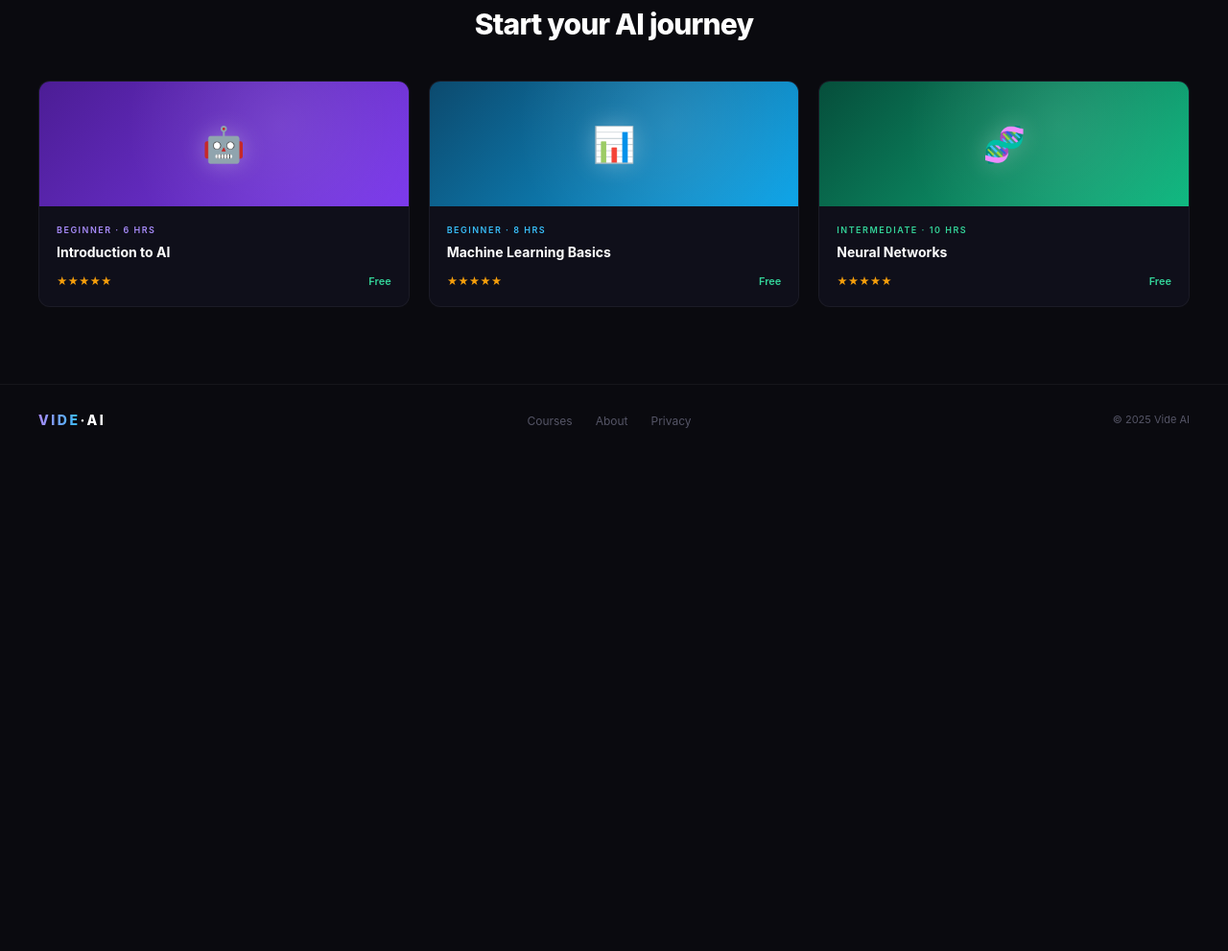
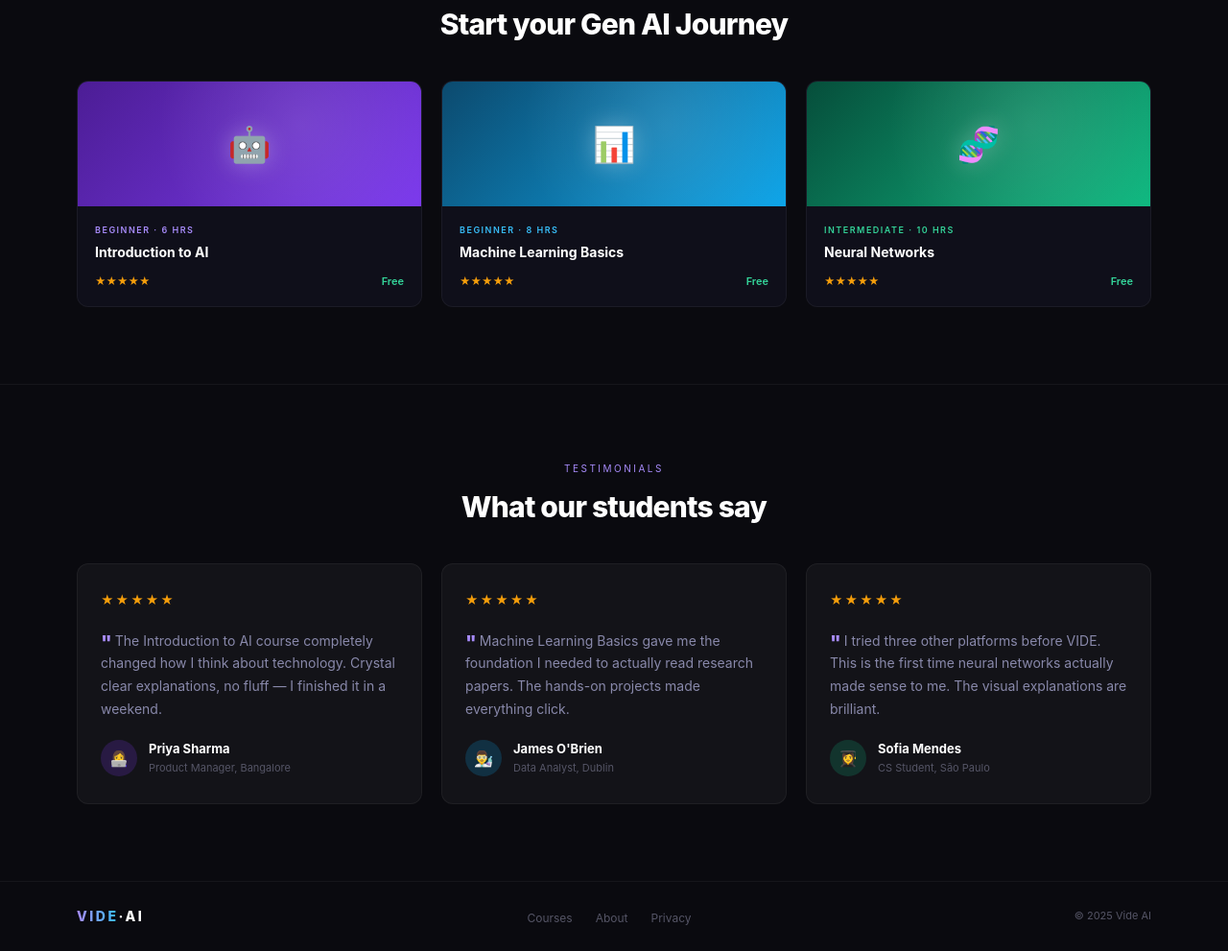
Before and after one commit to deveshksrivastava/vide-coding-coursera, a plain HTML site: page index.html in a window 1280 px wide. Shown: the part 1072-2063 px from the top of the page at 96% size. Before the commit the page ends 1545 px from the top, so only its background shows below. Drawn offline with Linux system fonts and the light colour scheme.

Commit message:
feat: add testimonials section, padding update, and gitignore
- Add testimonials section with 3 student quote cards
- Increase horizontal page padding from 40px to 80px via --page-x token
- Update section title to "Start your Gen AI Journey"
- Add .gitignore to exclude .claude/ and .superpowers/

Co-Authored-By: Claude Sonnet 4.6 <noreply@anthropic.com>

```diff
--- a/index.html
+++ b/index.html
@@ -26,6 +26,7 @@
       --border-accent: rgba(124,58,237,0.27);
       --radius:        12px;
       --font:          -apple-system, 'Inter', 'Segoe UI', sans-serif;
+      --page-x:        80px;
     }
 
     /* ── Base ── */
@@ -54,7 +55,7 @@
       display: flex;
       justify-content: space-between;
       align-items: center;
-      padding: 18px 40px;
+      padding: 18px var(--page-x);
       border-bottom: 1px solid var(--border);
       background: rgba(10,10,15,0.85);
       backdrop-filter: blur(12px);
@@ -97,7 +98,7 @@
     /* ── Hero ── */
     .hero {
       position: relative;
-      padding: 96px 40px 72px;
+      padding: 96px var(--page-x) 72px;
       text-align: center;
       overflow: hidden;
     }
@@ -224,7 +225,7 @@
       display: grid;
       grid-template-columns: repeat(3, 1fr);
       gap: 16px;
-      padding: 64px 40px;
+      padding: 64px var(--page-x);
       border-top: 1px solid var(--border);
     }
     .feature-card {
@@ -261,7 +262,7 @@
 
     /* ── Courses ── */
     .courses {
-      padding: 0 40px 80px;
+      padding: 0 var(--page-x) 80px;
     }
     .section-header {
       text-align: center;
@@ -336,12 +337,67 @@
     .course-stars { color: #f59e0b; }
     .course-price { color: var(--green-light); font-weight: 600; }
 
+    /* ── Testimonials ── */
+    .testimonials {
+      padding: 80px var(--page-x);
+      border-top: 1px solid var(--border);
+    }
+    .testimonials-grid {
+      display: grid;
+      grid-template-columns: repeat(3, 1fr);
+      gap: 20px;
+      margin-top: 36px;
+    }
+    .testimonial-card {
+      background: var(--bg-subtle);
+      border: 1px solid var(--border);
+      border-radius: var(--radius);
+      padding: 28px 24px;
+      display: flex;
+      flex-direction: column;
+      gap: 20px;
+      transition: border-color 0.2s;
+    }
+    .testimonial-card:hover { border-color: rgba(124,58,237,0.3); }
+    .testimonial-stars { color: #f59e0b; font-size: 13px; letter-spacing: 2px; }
+    .testimonial-quote {
+      font-size: 14px;
+      color: var(--text-muted);
+      line-height: 1.7;
+      flex: 1;
+    }
+    .testimonial-quote::before { content: '"'; color: var(--purple-light); font-size: 20px; font-weight: 800; line-height: 0; vertical-align: -4px; margin-right: 3px; }
+    .testimonial-author {
+      display: flex;
+      align-items: center;
+      gap: 12px;
+    }
+    .author-avatar {
+      width: 38px;
+      height: 38px;
+      border-radius: 50%;
+      display: flex;
+      align-items: center;
+      justify-content: center;
+      font-size: 16px;
+      flex-shrink: 0;
+    }
+    .author-name {
+      font-size: 13px;
+      font-weight: 700;
+    }
+    .author-role {
+      font-size: 11px;
+      color: var(--text-dim);
+      margin-top: 2px;
+    }
+
     /* ── Footer ── */
     footer {
       display: flex;
       justify-content: space-between;
       align-items: center;
-      padding: 24px 40px;
+      padding: 24px var(--page-x);
       border-top: 1px solid var(--border);
       flex-wrap: wrap;
       gap: 12px;
@@ -372,29 +428,32 @@
 
     /* ── Responsive ── */
     @media (max-width: 640px) {
+      :root { --page-x: 20px; }
       nav {
-        padding: 14px 20px;
+        padding: 14px var(--page-x);
         gap: 12px;
       }
       .nav-links { gap: 14px; }
       .nav-links li:not(:last-child) { display: none; }
 
-      .hero { padding: 64px 20px 48px; }
+      .hero { padding: 64px var(--page-x) 48px; }
       .hero-stats { gap: 28px; }
 
       .features {
         grid-template-columns: 1fr;
-        padding: 40px 20px;
+        padding: 40px var(--page-x);
         gap: 12px;
       }
 
-      .courses { padding: 0 20px 56px; }
+      .courses { padding: 0 var(--page-x) 56px; }
       .courses-grid { grid-template-columns: 1fr; gap: 14px; }
+      .testimonials { padding: 56px var(--page-x); }
+      .testimonials-grid { grid-template-columns: 1fr; gap: 14px; }
 
       footer {
         flex-direction: column;
         align-items: flex-start;
-        padding: 20px;
+        padding: 20px var(--page-x);
         gap: 16px;
       }
     }
@@ -462,7 +521,7 @@
   <section class="courses" id="courses">
     <div class="section-header">
       <span class="section-tag">FEATURED COURSES</span>
-      <h2 class="section-title">Start your AI journey</h2>
+      <h2 class="section-title">Start your Gen AI Journey</h2>
     </div>
     <div class="courses-grid">
 
@@ -514,6 +573,52 @@
     </div>
   </section>
 
+  <section class="testimonials">
+    <div class="section-header">
+      <span class="section-tag">TESTIMONIALS</span>
+      <h2 class="section-title">What our students say</h2>
+    </div>
+    <div class="testimonials-grid">
+
+      <div class="testimonial-card">
+        <div class="testimonial-stars">★★★★★</div>
+        <p class="testimonial-quote">The Introduction to AI course completely changed how I think about technology. Crystal clear explanations, no fluff — I finished it in a weekend.</p>
+        <div class="testimonial-author">
+          <div class="author-avatar" style="background:rgba(124,58,237,0.2);">👩‍💻</div>
+          <div>
+            <div class="author-name">Priya Sharma</div>
+            <div class="author-role">Product Manager, Bangalore</div>
+          </div>
+        </div>
+      </div>
+
+      <div class="testimonial-card">
+        <div class="testimonial-stars">★★★★★</div>
+        <p class="testimonial-quote">Machine Learning Basics gave me the foundation I needed to actually read research papers. The hands-on projects made everything click.</p>
+        <div class="testimonial-author">
+          <div class="author-avatar" style="background:rgba(14,165,233,0.2);">👨‍🔬</div>
+          <div>
+            <div class="author-name">James O'Brien</div>
+            <div class="author-role">Data Analyst, Dublin</div>
+          </div>
+        </div>
+      </div>
+
+      <div class="testimonial-card">
+        <div class="testimonial-stars">★★★★★</div>
+        <p class="testimonial-quote">I tried three other platforms before VIDE. This is the first time neural networks actually made sense to me. The visual explanations are brilliant.</p>
+        <div class="testimonial-author">
+          <div class="author-avatar" style="background:rgba(16,185,129,0.2);">👩‍🎓</div>
+          <div>
+            <div class="author-name">Sofia Mendes</div>
+            <div class="author-role">CS Student, São Paulo</div>
+          </div>
+        </div>
+      </div>
+
+    </div>
+  </section>
+
   <footer>
     <a href="#" class="footer-logo"><span class="grad">VIDE</span>·AI</a>
     <ul class="footer-links">
```
Also changed, not shown: 1 other file.
